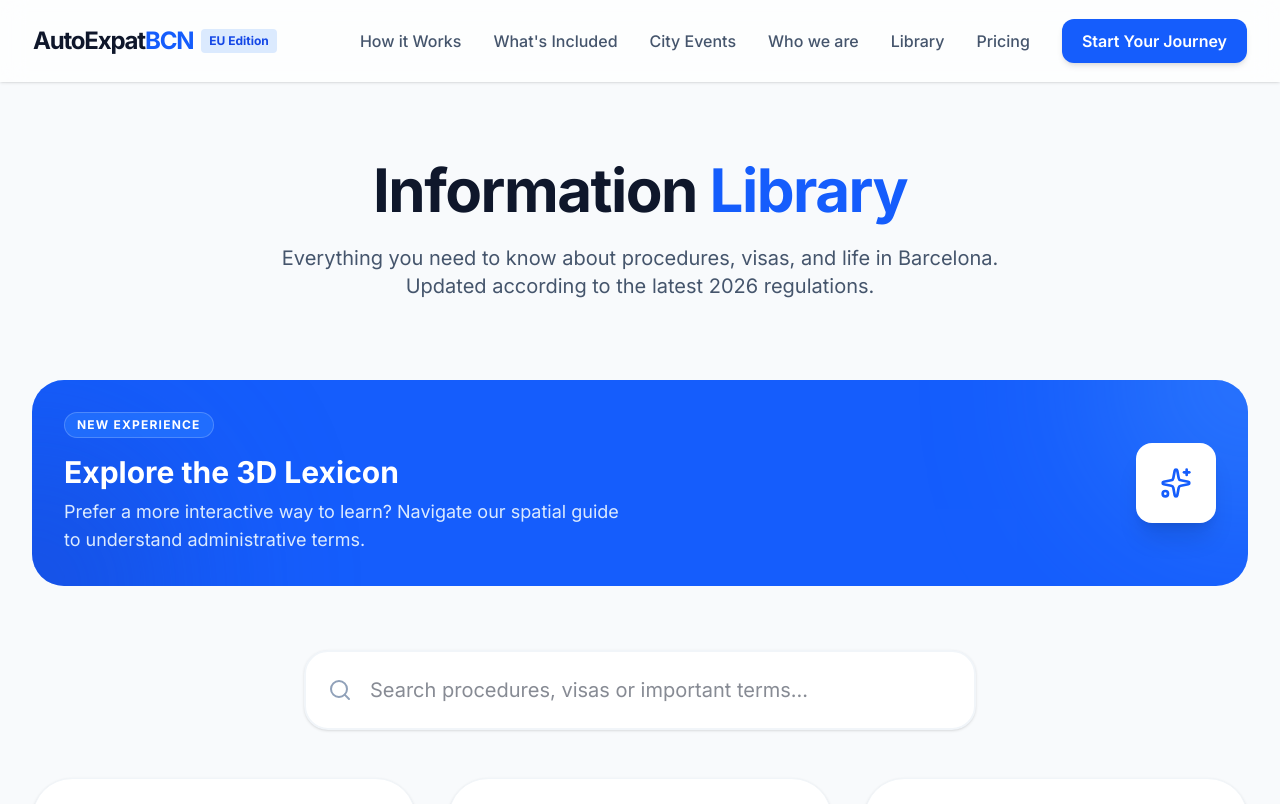
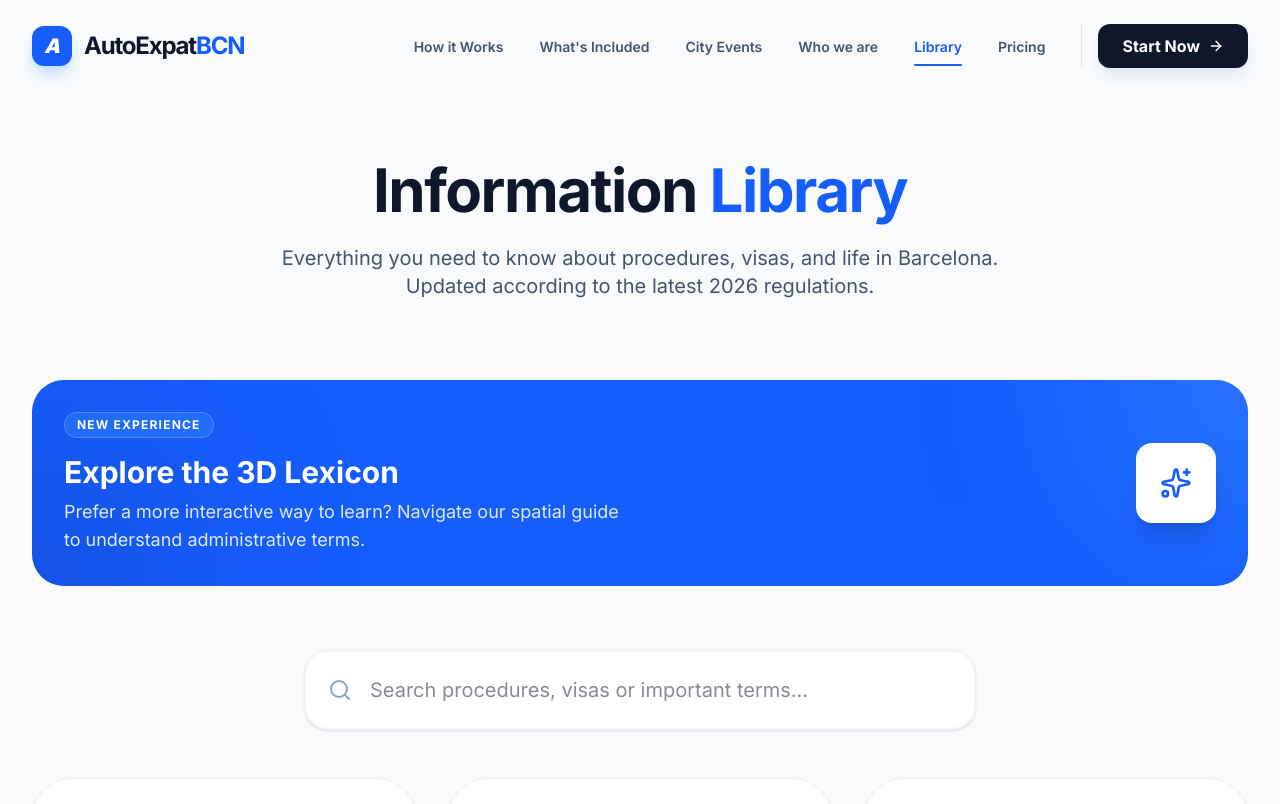
Before and after one commit to smallPush/nomad_bcn, a Next.js app: page /library in a window 1280 px wide. Shown: the top 804 px of the page. Built offline with nearby package versions, Linux system fonts and the light colour scheme.

Commit message:
feat(ui): improve Navbar with mobile menu and scroll effects

```diff
--- a/src/components/Navbar.tsx
+++ b/src/components/Navbar.tsx
@@ -1,74 +1,170 @@
 'use client';
 
-import React from 'react';
-import { motion } from 'framer-motion';
+import React, { useState, useEffect } from 'react';
+import { motion, AnimatePresence } from 'framer-motion';
 import Link from 'next/link';
+import { usePathname } from 'next/navigation';
+import { Menu, X, ArrowRight } from 'lucide-react';
 import content from '../data/content.json';
 
 const Navbar = () => {
+  const [isOpen, setIsOpen] = useState(false);
+  const [scrolled, setScrolled] = useState(false);
+  const pathname = usePathname();
+
+  useEffect(() => {
+    const handleScroll = () => {
+      setScrolled(window.scrollY > 20);
+    };
+    window.addEventListener('scroll', handleScroll);
+    return () => window.removeEventListener('scroll', handleScroll);
+  }, []);
+
+  // Close mobile menu on path change
+  useEffect(() => {
+    setIsOpen(false);
+  }, [pathname]);
+
   return (
-    <nav className="fixed top-0 left-0 right-0 z-50 glass shadow-sm">
+    <nav
+      className={`fixed top-0 left-0 right-0 z-50 transition-all duration-300 ${
+        scrolled
+          ? 'py-3 bg-white/80 backdrop-blur-lg border-b border-slate-200 shadow-sm'
+          : 'py-6 bg-transparent'
+      }`}
+    >
       <div className="max-w-7xl mx-auto px-4 sm:px-6 lg:px-8">
-        <div className="flex justify-between h-20 items-center">
-          <Link href="/" className="flex-shrink-0 flex items-center">
+        <div className="flex justify-between items-center">
+          {/* Logo */}
+          <Link href="/" className="relative z-50">
             <motion.div
-              initial={{ opacity: 0, x: -20 }}
-              animate={{ opacity: 1, x: 0 }}
               className="flex items-center"
+              whileHover={{ scale: 1.02 }}
+              whileTap={{ scale: 0.98 }}
             >
+              <div className="w-10 h-10 bg-blue-600 rounded-xl flex items-center justify-center mr-3 shadow-lg shadow-blue-200">
+                <span className="text-white font-black text-xl italic">A</span>
+              </div>
               <span className="font-bold text-2xl text-slate-900 tracking-tighter">
                 {content.site.name}<span className="text-blue-600">{content.site.suffix}</span>
-              </span>
-              <span className="ml-2 bg-blue-100 text-blue-700 text-xs font-bold px-2 py-1 rounded">
-                {content.site.edition}
               </span>
             </motion.div>
           </Link>
 
-          <div className="hidden md:flex space-x-8 items-center">
-            {content.navigation.map((item, index) => {
+          {/* Desktop Navigation */}
+          <div className="hidden md:flex space-x-1 items-center">
+            {content.navigation.map((item) => {
               const isInternal = item.href.startsWith('/');
+              const isActive = pathname === item.href;
+
               return (
-                <motion.div
-                  key={item.label}
-                  initial={{ opacity: 0, y: -10 }}
-                  animate={{ opacity: 1, y: 0 }}
-                  transition={{ delay: index * 0.1 }}
-                >
+                <div key={item.label} className="relative px-4 py-2 group">
                   {isInternal ? (
                     <Link
                       href={item.href}
-                      className="text-slate-600 hover:text-blue-600 font-medium transition"
+                      className={`text-sm font-semibold transition-colors duration-200 ${
+                        isActive ? 'text-blue-600' : 'text-slate-600 hover:text-blue-600'
+                      }`}
                     >
                       {item.label}
                     </Link>
                   ) : (
                     <a
                       href={item.href}
-                      className="text-slate-600 hover:text-blue-600 font-medium transition"
+                      className="text-sm font-semibold text-slate-600 hover:text-blue-600 transition-colors duration-200"
                     >
                       {item.label}
                     </a>
                   )}
-                </motion.div>
+                  {isActive && (
+                    <motion.div
+                      layoutId="nav-underline"
+                      className="absolute bottom-0 left-4 right-4 h-0.5 bg-blue-600 rounded-full"
+                    />
+                  )}
+                </div>
               );
             })}
-            <Link
-              href="/"
-              className="bg-blue-600 text-white px-5 py-2.5 rounded-xl font-semibold hover:bg-blue-800 transition shadow-md"
-            >
-              <motion.span
-                initial={{ opacity: 0, scale: 0.9 }}
-                animate={{ opacity: 1, scale: 1 }}
-                whileHover={{ scale: 1.05 }}
-                whileTap={{ scale: 0.95 }}
+
+            <div className="pl-4 ml-4 border-l border-slate-200">
+              <Link
+                href="/#pricing"
+                className="group bg-slate-900 text-white px-6 py-2.5 rounded-xl font-bold hover:bg-blue-600 transition-all duration-300 shadow-lg shadow-slate-200 hover:shadow-blue-200 flex items-center gap-2"
               >
-                Start Your Journey
-              </motion.span>
-            </Link>
+                Start Now
+                <ArrowRight size={16} className="group-hover:translate-x-1 transition-transform" />
+              </Link>
+            </div>
           </div>
+
+          {/* Mobile Toggle */}
+          <button
+            className="relative z-50 md:hidden p-2 text-slate-600 hover:text-blue-600 transition-colors"
+            onClick={() => setIsOpen(!isOpen)}
+          >
+            {isOpen ? <X size={28} /> : <Menu size={28} />}
+          </button>
         </div>
       </div>
+
+      {/* Mobile Menu Overlay */}
+      <AnimatePresence>
+        {isOpen && (
+          <>
+            <motion.div
+              initial={{ opacity: 0 }}
+              animate={{ opacity: 1 }}
+              exit={{ opacity: 0 }}
+              className="fixed inset-0 bg-slate-900/40 backdrop-blur-sm md:hidden"
+              onClick={() => setIsOpen(false)}
+            />
+            <motion.div
+              initial={{ x: '100%' }}
+              animate={{ x: 0 }}
+              exit={{ x: '100%' }}
+              transition={{ type: 'spring', damping: 25, stiffness: 200 }}
+              className="fixed top-0 right-0 bottom-0 w-4/5 max-w-sm bg-white shadow-2xl md:hidden flex flex-col p-8 pt-24"
+            >
+              <div className="flex flex-col space-y-6">
+                {content.navigation.map((item, index) => (
+                  <motion.div
+                    key={item.label}
+                    initial={{ opacity: 0, x: 20 }}
+                    animate={{ opacity: 1, x: 0 }}
+                    transition={{ delay: index * 0.1 }}
+                  >
+                    <Link
+                      href={item.href}
+                      className={`text-2xl font-bold ${
+                        pathname === item.href ? 'text-blue-600' : 'text-slate-900 hover:text-blue-600'
+                      }`}
+                      onClick={() => setIsOpen(false)}
+                    >
+                      {item.label}
+                    </Link>
+                  </motion.div>
+                ))}
+
+                <motion.div
+                  initial={{ opacity: 0, y: 20 }}
+                  animate={{ opacity: 1, y: 0 }}
+                  transition={{ delay: 0.5 }}
+                  className="pt-8 mt-8 border-t border-slate-100"
+                >
+                  <Link
+                    href="/#pricing"
+                    className="flex items-center justify-center gap-2 bg-blue-600 text-white py-5 rounded-2xl font-bold text-lg shadow-xl shadow-blue-100"
+                    onClick={() => setIsOpen(false)}
+                  >
+                    Start Your Journey
+                    <ArrowRight size={20} />
+                  </Link>
+                </motion.div>
+              </div>
+            </motion.div>
+          </>
+        )}
+      </AnimatePresence>
     </nav>
   );
 };
```
